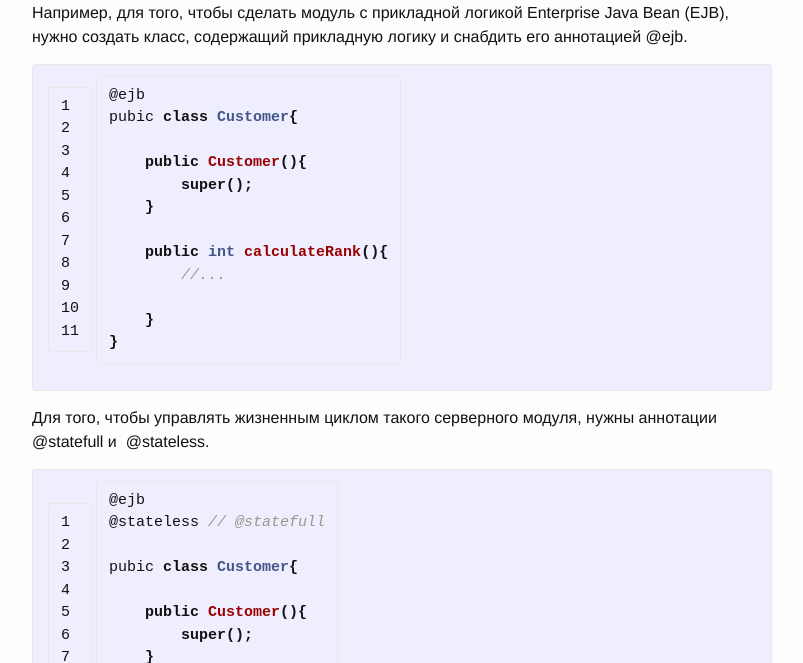
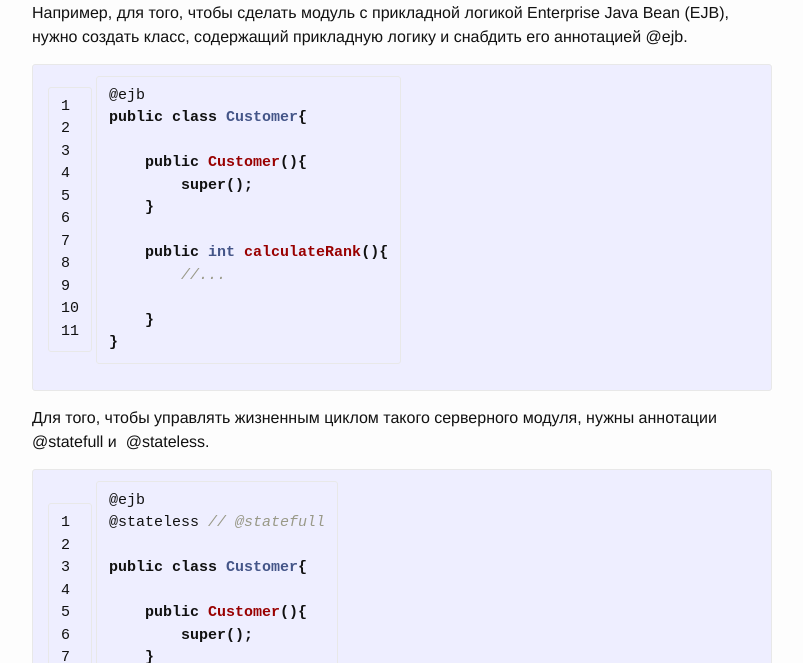
Before and after one commit to marat-gainullin/marat-gainullin.github.io, a Jekyll site: the page built from _posts/2015-09-16-subject-js.markdown, in a window 1280 px wide and 900 px high, scrolled down 1799 px. Shown: the part 151-814 px from the top of the window, without its empty margins (238-1041 px from the left). Built offline with Jekyll 4.4.1, drawn with Linux system fonts in a browser that asks for light colours; comment, search, counter and statistics services are not loaded.

Commit message:
Update 2015-09-16-subject-js.markdown

```diff
--- a/_posts/2015-09-16-subject-js.markdown
+++ b/_posts/2015-09-16-subject-js.markdown
@@ -83,7 +83,7 @@ JavaEE предоставляет разработчику механизм ан
 
 {% highlight Java linenos=table %}
 @ejb
-pubic class Customer{
+public class Customer{
 
     public Customer(){
         super();
@@ -100,7 +100,7 @@ pubic class Customer{
 {% highlight Java linenos=table %}
 @ejb
 @stateless // @statefull
-pubic class Customer{
+public class Customer{
 
     public Customer(){
         super();
```
